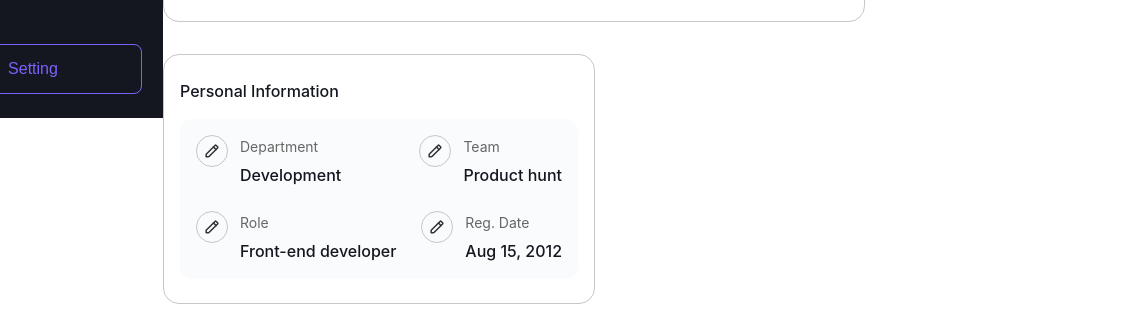
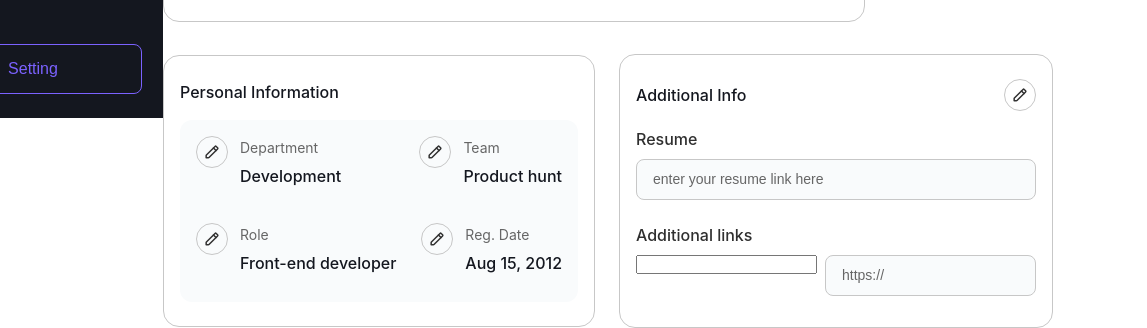
Before and after one commit to mrludvigi/css9-1, a plain HTML site: page index.html in a window 1280 px wide. Shown: the part 755-1083 px from the top of the page, 133-1280 px from the left. Before the commit the page ends 1059 px from the top, so only its background shows below. Drawn offline with Linux system fonts and the light colour scheme; a web font is replaced by a local one.

Commit message:
additional

```diff
--- a/css/style.css
+++ b/css/style.css
@@ -434,9 +434,16 @@ h1{
     line-height: 24px; /* 150% */
     }
 /* info conrainer */
+.info-section{
+    display: flex;
+    width: 702px;
+    align-items: center;
+    gap: 24px;
+}
 .info-container{
     display: flex;
     width: 702px;
+    height: 272px;
     align-items: center;
     gap: 24px;
     }
@@ -526,3 +533,95 @@ h1{
     font-weight: 500;
     line-height: 24px; /* 150% */
 }
+/* Additional Info */
+.additional-info{
+    display: flex;
+    padding: 24px 16px;
+    flex-direction: column;
+    align-items: flex-start;
+    gap: 16px;
+    flex: 1 0 0;
+    align-self: stretch;
+    border-radius: 16px;
+    border: 1px solid #C7C7C7;
+}
+.additional-header{
+    display: flex;
+    justify-content: space-between;
+    align-items: center;
+    align-self: stretch;
+}
+.additional-text{
+    color: #14171F;
+    font-size: 16px;
+    font-weight: 500;
+    line-height: 24px; /* 150% */
+}
+.resume{
+    display: flex;
+    height: 80px;
+    flex-direction: column;
+    align-items: flex-start;
+    gap: 8px;
+    align-self: stretch;
+}
+.resume-text{
+    color: #2F2F2F;
+    text-align: center;
+    font-size: 16px;
+    font-weight: 500;
+    line-height: 24px; /* 150% */
+}
+.resume-link{
+    display: flex;
+    padding: 12px 16px;
+    align-items: center;
+    gap: 10px;
+    align-self: stretch;
+    border-radius: 8px;
+    border: 1px solid #C7C7C7;
+    background: #F9FBFC;
+}
+.resume-link::placeholder{
+    color: #666;
+    font-size: 14px;
+    font-weight: 400;
+    line-height: 24px; /* 171.429% */
+}
+.additional-link{
+    display: flex;
+    height: 80px;
+    flex-direction: column;
+    align-items: flex-start;
+    gap: 8px;
+    align-self: stretch;
+}
+.https-box{
+    display: flex;
+    align-items: flex-start;
+    gap: 8px;
+    align-self: stretch;
+}
+.Additional-link-name{
+    color: #2F2F2F;
+    text-align: center;
+    font-size: 16px;
+    font-weight: 500;
+    line-height: 24px; /* 150% */
+}
+.https{
+    display: flex;
+    padding: 12px 16px;
+    align-items: center;
+    gap: 10px;
+    flex: 1 0 0;
+    border-radius: 8px;
+    border: 1px solid #C7C7C7;
+    background: #F9FBFC;
+}
+.https::placeholder{
+    color: #666;
+    font-size: 14px;
+    font-weight: 400;
+    line-height: 24px; /* 171.429% */
+}
--- a/index.html
+++ b/index.html
@@ -142,6 +142,7 @@
                         </div>
                         <button class="button-save">Save</button>
                     </div>
+                    <div class="info-section">
                         <!--Info Container-->
                         <div class="info-container">
                             <div class="info-left">
@@ -194,6 +195,27 @@
                                 </div>
                             </div>
                         </div>
+                        <!--Additional Info-->
+                        <div class="additional-info">
+                            <div class="additional-header">
+                                <h2 class="additional-text">Additional Info</h2>
+                                <div class="info-edit">
+                                    <img src="./img/ico/edit.svg" class="img-edit" alt="edit">
+                                </div>
+                            </div>
+                            <div class="resume">
+                                <label for="resume" class="resume-text">Resume</label>
+                                <input type="url" class="resume-link" name="link" id="link" placeholder="enter your resume link here">
+                            </div>
+                            <div class="additional-link">
+                                <label for="Additional-links" class="Additional-link-name">Additional links</label>
+                                <div class="https-box">
+                                    <input type="">
+                                    <input type="url" name="url" id="url" class="https" placeholder="https://">
+                                </div>
+                            </div>
+                        </div>
+                    </div>
                 </main>
             </div>
         </div>
```
Lines whose indentation alone changed are shown as unchanged.
